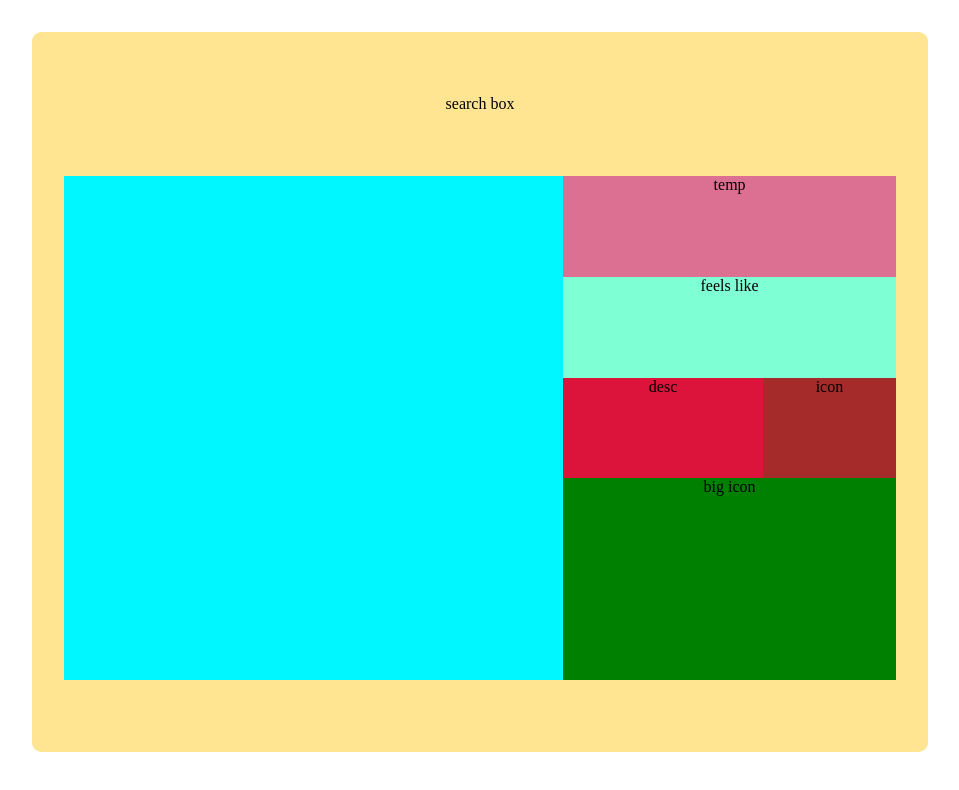
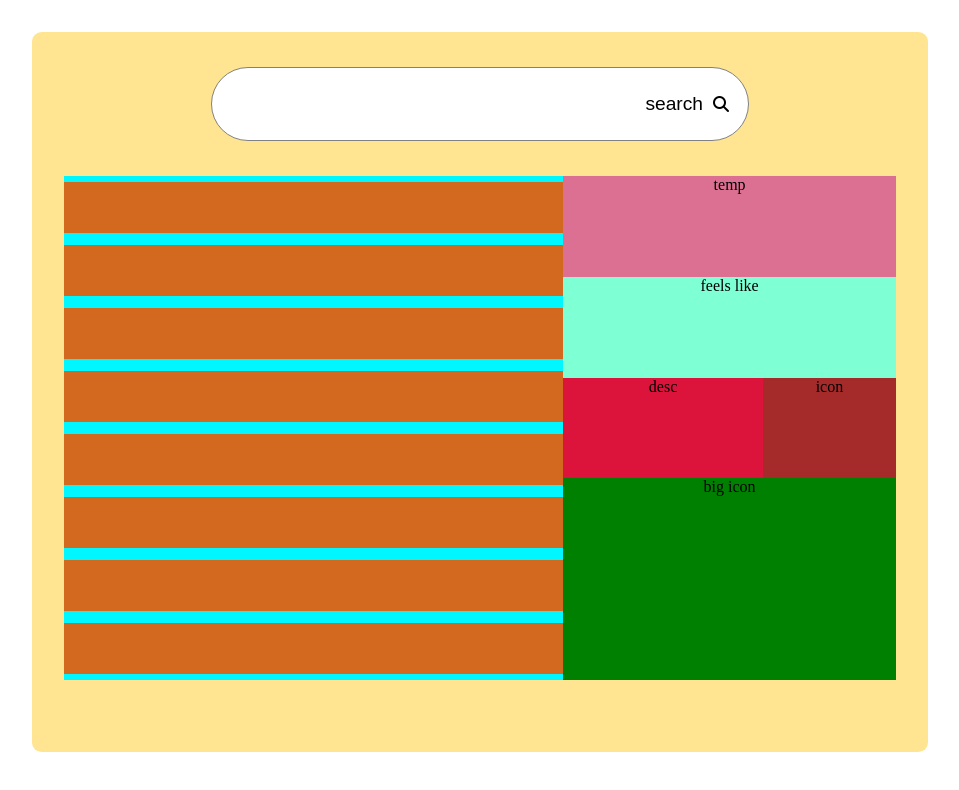
Before and after one commit to nazaninhatami-leet/weather-app, a React (Vite) app: page / in a window 1280 px wide. Shown: the top 790 px of the page, without its empty margins (223-1182 px from the left). Built offline with nearby package versions, Linux system fonts and the light colour scheme.

Commit message:
built search box appearance

```diff
--- /dev/null
+++ b/src/components/additional.jsx
@@ -0,0 +1,13 @@
+import React from "react";
+export function Additional({}) {
+  return <section className="additional">
+        <article className="item humidity"></article>
+        <article className="item visibility"></article>
+        <article className="item clouds"></article>
+        <article className="item wind"></article>
+        <article className="item pressure"></article>
+        <article className="item sunrise-sunset"></article>
+        <article className="item ground-level"></article>
+        <article className="item sea-level"></article>
+      </section>;
+}
--- a/src/components/container.jsx
+++ b/src/components/container.jsx
@@ -1,19 +1,12 @@
+import { WeatherInfo } from './weatherInfo';
 export function Container({}) {
   return (
     <div className="container">
-      <nav className="search-box">search box</nav>
-      <article className="weather-info">
-        <section className="essentials">
-          <div className="temperature">temp</div>
-          <div className="feels-like">feels like</div>
-          <div className="weather">
-            <div className="icon">icon</div>
-            <div className="description">desc</div>
-          </div>
-          <div className="icon">big icon</div>
-        </section>
-        <section className="additional"></section>
-      </article>
+      <nav className="search-box">
+        <i className="fas fa-search"></i>
+        <input className="search-box" type="text" value={'search'}></input>
+      </nav>
+      <WeatherInfo />
     </div>
   );
 }
--- /dev/null
+++ b/src/components/essentials.jsx
@@ -0,0 +1,12 @@
+import React from "react";
+export function Essentials({}) {
+  return <section className="essentials">
+        <article className="temperature">temp</article>
+        <article className="feels-like">feels like</article>
+        <article className="weather">
+          <div className="icon">icon</div>
+          <div className="description">desc</div>
+        </article>
+        <article className="icon">big icon</article>
+      </section>;
+}
--- /dev/null
+++ b/src/components/weatherInfo.jsx
@@ -0,0 +1,10 @@
+import { Additional } from './additional';
+import { Essentials } from './essentials';
+export function WeatherInfo({}) {
+  return (
+    <article className="weather-info">
+      <Essentials />
+      <Additional />
+    </article>
+  );
+}
```
